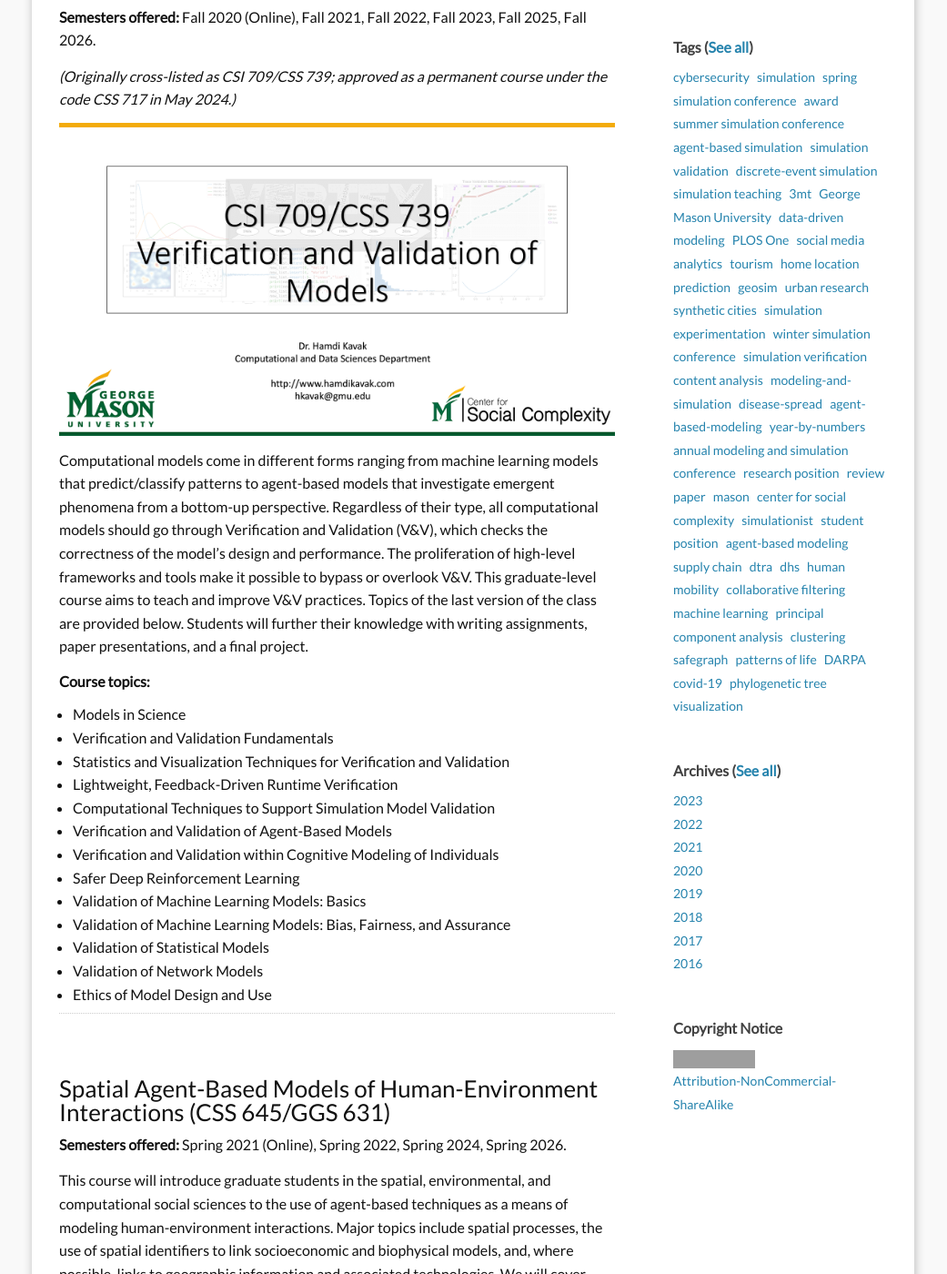
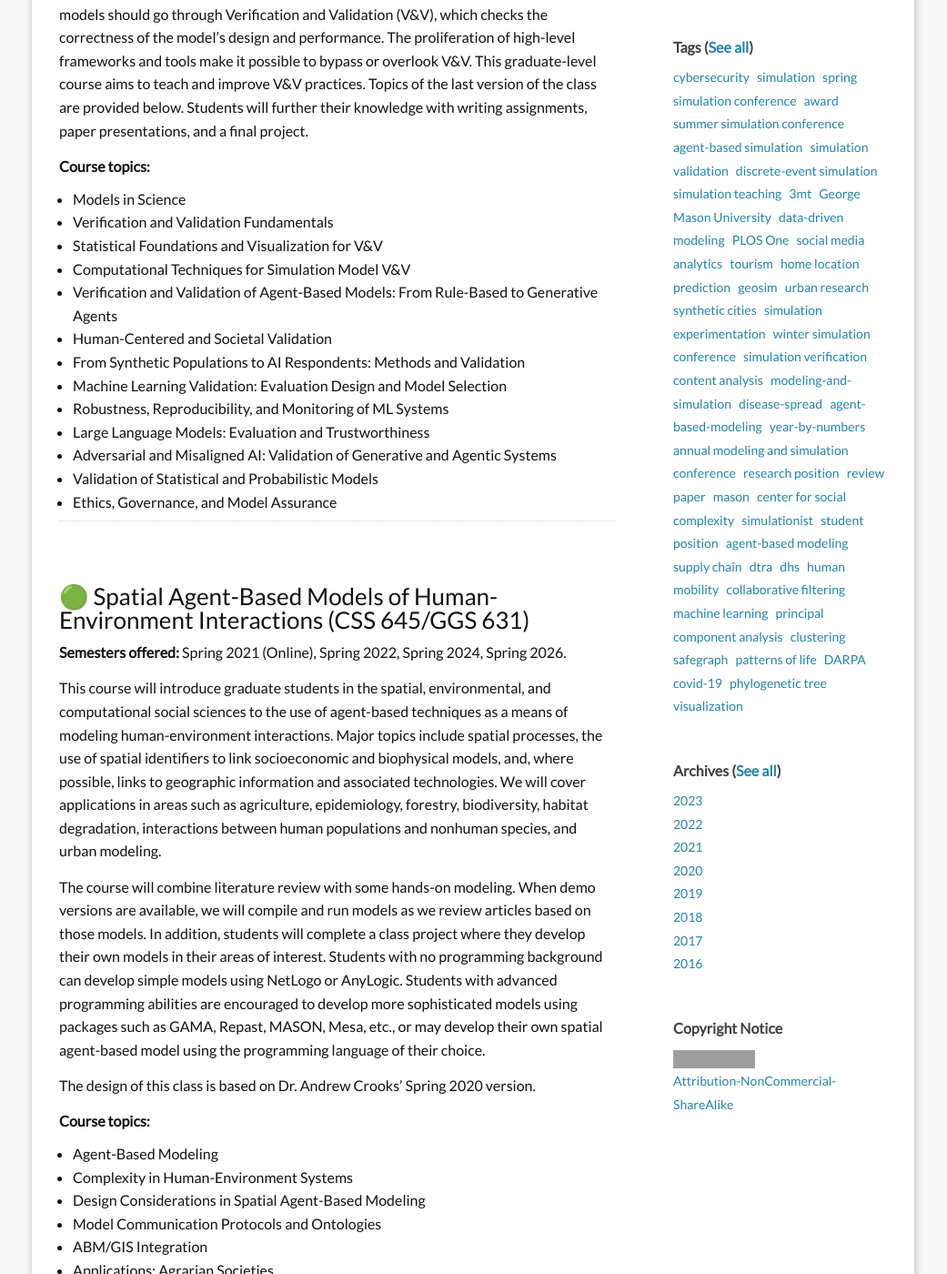
Before and after one commit to hamdikavak/hamdikavak.github.io, a Jekyll site: the page built from g_teaching.md, in a window 1280 px wide and 1400 px high, scrolled down 1260 px. Shown: the whole window at 91% size, without its empty margins (120-1161 px from the left). Built offline with Jekyll 4.4.1, drawn with Linux system fonts in a browser that asks for light colours; nearby versions of some CDN libraries; some of the changed text lies outside the part shown; grey boxes are pictures that could not be loaded.

Commit message:
Update Teaching page: reorder courses, add active/inactive badges, refresh content
- Move CDS 230 (no longer actively taught) to the end of both the course
  list and its detailed section
- Add 🟢/🔴 badges to distinguish actively taught courses from ones not
  currently offered, with a short legend
- Rewrite the CDS 230 description in past tense
- Refresh CSS 717's topic list to match the current syllabus (AI/LLM-era
  V&V topics replacing stale ones)
- Add "Course topics" lists to CSS 645/GGS 631 and CDS 301, pulled from
  their current syllabi, for consistency with CSS 717's section

```diff
--- a/g_teaching.md
+++ b/g_teaching.md
@@ -7,27 +7,19 @@
 
 I believe teaching and research should support each other as much as possible so that both students and instructors get something intellectually stimulating. In that respect, I opted for teaching and designing classes that involve a significant research component. Below are the courses I have taught at George Mason University.
 
-1. Modeling and Simulation 1 (CDS 230)
-2. Verification and Validation of Models (CSS 717, formerly cross-listed as CSI 709/CSS 739)
-3. Spatial Agent-Based Models of Human-Environment Interactions (CSS 645/GGS 631)
-4. Scientific Information and Data Visualization (CDS 301)
+1. 🟢 Verification and Validation of Models (CSS 717, formerly cross-listed as CSI 709/CSS 739)
+2. 🟢 Spatial Agent-Based Models of Human-Environment Interactions (CSS 645/GGS 631)
+3. 🟢 Scientific Information and Data Visualization (CDS 301)
+4. 🔴 Modeling and Simulation 1 (CDS 230)
+
+🟢 Actively taught &nbsp;&nbsp; 🔴 Not currently offered
 
 *Last updated on Sep 15, 2026.*
 
 ---
 <br/>
 
-### Modeling and Simulation 1 (CDS 230)
-**Semesters offered:** Fall 2019, Spring 2020, Fall 2020 (Online), Spring 2021 (Online), Fall 2021.
-
-I am the course coordinator and instructor for the Modeling and Simulation 1 (CDS 230) course at George Mason University. In this course, students learn basic modeling and simulation concepts and get familiar with Python. The course website is located at [http://hamdikavak.com/course-modsim-1/](http://hamdikavak.com/course-modsim-1/). You can watch the welcome video to learn more about this course.
-
-<iframe width="560" height="315" src="https://www.youtube.com/embed/H43B112zfuY" frameborder="0" allow="accelerometer; autoplay; encrypted-media; gyroscope; picture-in-picture" allowfullscreen></iframe>
-
----
-<br/>
-
-### Verification and Validation of Models (CSS 717)
+### 🟢 Verification and Validation of Models (CSS 717)
 **Semesters offered:** Fall 2020 (Online), Fall 2021, Fall 2022, Fall 2023, Fall 2025, Fall 2026.
 
 *(Originally cross-listed as CSI 709/CSS 739; approved as a permanent course under the code CSS 717 in May 2024.)*
@@ -39,22 +31,22 @@
 **Course topics:**
 - Models in Science
 - Verification and Validation Fundamentals
-- Statistics and Visualization Techniques for Verification and Validation
-- Lightweight, Feedback-Driven Runtime Verification
-- Computational Techniques to Support Simulation Model Validation
-- Verification and Validation of Agent-Based Models
-- Verification and Validation within Cognitive Modeling of Individuals
-- Safer Deep Reinforcement Learning
-- Validation of Machine Learning Models: Basics
-- Validation of Machine Learning Models: Bias, Fairness, and Assurance
-- Validation of Statistical Models
-- Validation of Network Models
-- Ethics of Model Design and Use
+- Statistical Foundations and Visualization for V&V
+- Computational Techniques for Simulation Model V&V
+- Verification and Validation of Agent-Based Models: From Rule-Based to Generative Agents
+- Human-Centered and Societal Validation
+- From Synthetic Populations to AI Respondents: Methods and Validation
+- Machine Learning Validation: Evaluation Design and Model Selection
+- Robustness, Reproducibility, and Monitoring of ML Systems
+- Large Language Models: Evaluation and Trustworthiness
+- Adversarial and Misaligned AI: Validation of Generative and Agentic Systems
+- Validation of Statistical and Probabilistic Models
+- Ethics, Governance, and Model Assurance
 
 ---
 <br/>
 
-### Spatial Agent-Based Models of Human-Environment Interactions (CSS 645/GGS 631)
+### 🟢 Spatial Agent-Based Models of Human-Environment Interactions (CSS 645/GGS 631)
 **Semesters offered:** Spring 2021 (Online), Spring 2022, Spring 2024, Spring 2026.
 
 This course will introduce graduate students in the spatial, environmental, and computational social sciences to the use of agent-based techniques as a means of modeling human-environment interactions. Major topics include spatial processes, the use of spatial identifiers to link socioeconomic and biophysical models, and, where possible, links to geographic information and associated technologies. We will cover applications in areas such as agriculture, epidemiology, forestry, biodiversity, habitat degradation, interactions between human populations and nonhuman species, and urban modeling.
@@ -63,12 +55,51 @@
 
 The design of this class is based on Dr. Andrew Crooks' Spring 2020 version.
 
+**Course topics:**
+- Agent-Based Modeling
+- Complexity in Human-Environment Systems
+- Design Considerations in Spatial Agent-Based Modeling
+- Model Communication Protocols and Ontologies
+- ABM/GIS Integration
+- Applications: Agrarian Societies
+- Applications: Urban Models and Gentrification
+- Applications: Slums and Urban Poverty
+- Applications: Residential Land Markets
+- Applications: Mobile Agent Models
+- Applications: Epidemiology
+- Applications: Disasters
+- Applications: Synthetic Populations
+
 ---
 <br/>
 
-### Scientific Information and Data Visualization (CDS 301)
+### 🟢 Scientific Information and Data Visualization (CDS 301)
 **Semesters offered:** Fall 2024, Fall 2025, Fall 2026 (Online Asynchronous).
 
 This course equips students with the knowledge and skills to communicate scientific information and data through compelling visualizations. Topics include visual perception and cognitive biases, principles of effective data visualization, color theory and accessibility, and visualizing different data types (time series, distributions, relationships, and geospatial data), with hands-on exercises in Python (Matplotlib, Seaborn, Plotly, Dash, NetworkX, and GeoPandas), Gephi, and QGIS. The course culminates in a final project where students visualize a non-trivial dataset of their choice and present their work.
 
+**Course topics:**
+- Introduction to Scientific Information and Data Visualization
+- Visual Perception and Cognitive Biases
+- Principles of Effective Data Visualization
+- Color Theory and Accessibility
+- Visualizations for Different Data Types
+- Geospatial Data Visualization
+- Exploring Popular Python Data Visualization Libraries
+- Time Series Visualization
+- Visualizing Distributions and Variability
+- Visualizing Relationships and Correlations
+- Multivariate Data Visualization
+- Communicating Data with Tables
+- Interactive Data Visualization
+- Data Storytelling
+
 ---
+<br/>
+
+### 🔴 Modeling and Simulation 1 (CDS 230)
+**Semesters offered:** Fall 2019, Spring 2020, Fall 2020 (Online), Spring 2021 (Online), Fall 2021.
+
+I was the course coordinator and instructor for the Modeling and Simulation 1 (CDS 230) course at George Mason University. In this course, students learned basic modeling and simulation concepts and got familiar with Python. The course website was located at [http://hamdikavak.com/course-modsim-1/](http://hamdikavak.com/course-modsim-1/). You can still watch the welcome video below to learn more about this course.
+
+<iframe width="560" height="315" src="https://www.youtube.com/embed/H43B112zfuY" frameborder="0" allow="accelerometer; autoplay; encrypted-media; gyroscope; picture-in-picture" allowfullscreen></iframe>
```
